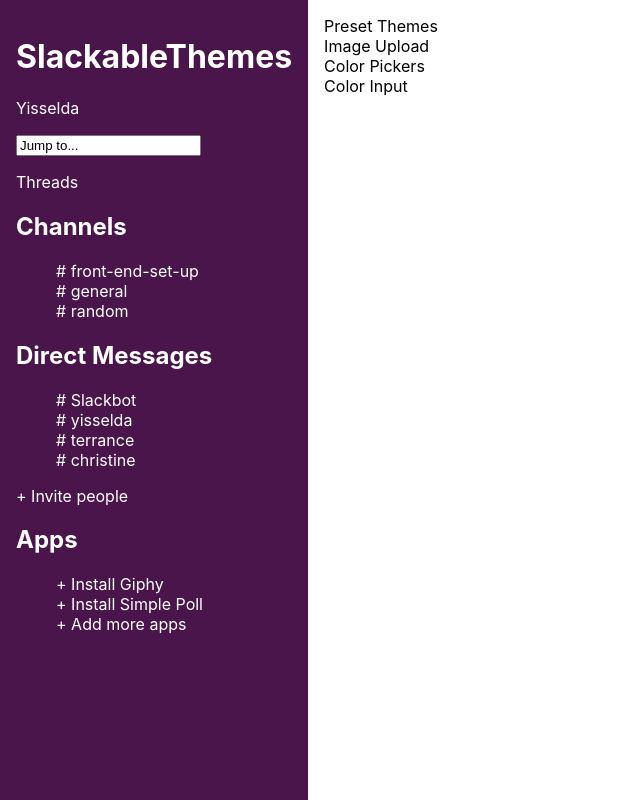
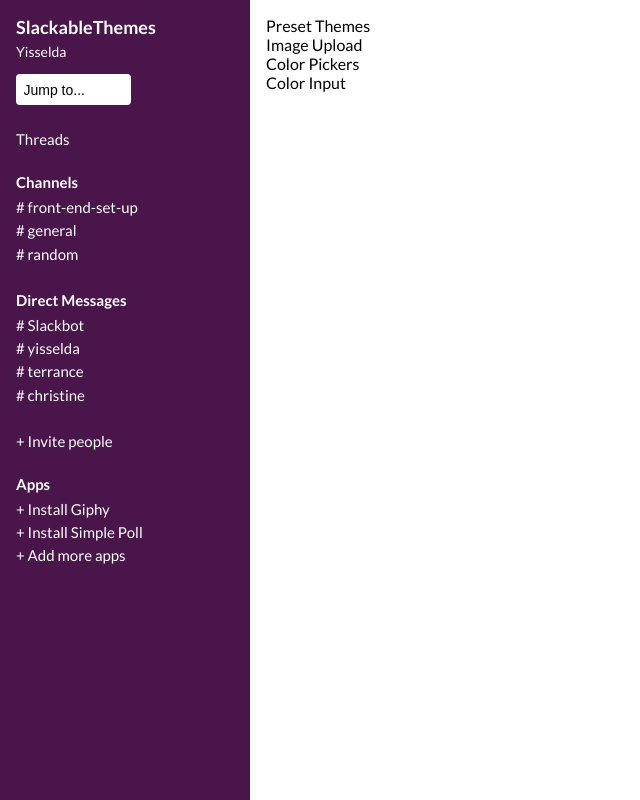
Before and after one commit to yisselda/SlackableThemes, a React app: page / in a window 1280 px wide. Shown: the whole page, without its empty margins (0-640 px from the left). Built offline with nearby package versions, Linux system fonts and the light colour scheme.

Commit message:
Style sidebar with fonts and spacing

```diff
--- a/src/styles/index.scss
+++ b/src/styles/index.scss
@@ -1,6 +1,8 @@
+@import url('https://fonts.googleapis.com/css?family=Lato:300,400,700,900');
+
 body {
   margin: 0;
-  font-family: -apple-system, BlinkMacSystemFont, "Segoe UI", "Roboto", "Oxygen",
+  font-family: 'Lato', -apple-system, BlinkMacSystemFont, "Segoe UI", "Roboto", "Oxygen",
     "Ubuntu", "Cantarell", "Fira Sans", "Droid Sans", "Helvetica Neue",
     sans-serif;
   -webkit-font-smoothing: antialiased;
@@ -11,7 +13,3 @@
   font-family: source-code-pro, Menlo, Monaco, Consolas, "Courier New",
     monospace;
 }
-
-ul {
-  list-style-type: none;
-}
--- a/src/styles/sidebar.scss
+++ b/src/styles/sidebar.scss
@@ -1,7 +1,64 @@
 @import 'colors';
+
+$default-font-size: 0.9375rem;
+$user-font-size: 0.875rem;
+$title-font-size: 1.125rem;
+
+@mixin remove-margin-and-padding {
+  padding: 0;
+  margin: 0;
+}
+
+@mixin bold-font {
+  font-weight: bold;
+}
 
 .sidebar {
   background-color: $purple;
   color: #fff;
   padding: 16px;
+  font-size: $default-font-size;
+  max-width: 220px;
 }
+
+.company-name {
+  font-size: $title-font-size;
+}
+
+.username {
+  font-size: $user-font-size;
+  margin-top: 5px;
+}
+
+.find-input {
+  width: 100px;
+  border-radius: 4px;
+  padding: 7.5px;
+  border: none;
+  font-size: $user-font-size;
+}
+
+.threads, .invite-people {
+  margin: 25px 0 25px 0;
+}
+
+h2 {
+  font-size: $default-font-size;
+  margin-bottom: 5px;
+  @include bold-font;
+}
+
+h1 {
+  @include remove-margin-and-padding();
+  @include bold-font();
+}
+
+ul {
+  list-style-type: none;
+  line-height: 1.55;
+  @include remove-margin-and-padding();
+
+  li:last-child {
+    margin-bottom: 25px;
+  }
+}
```
